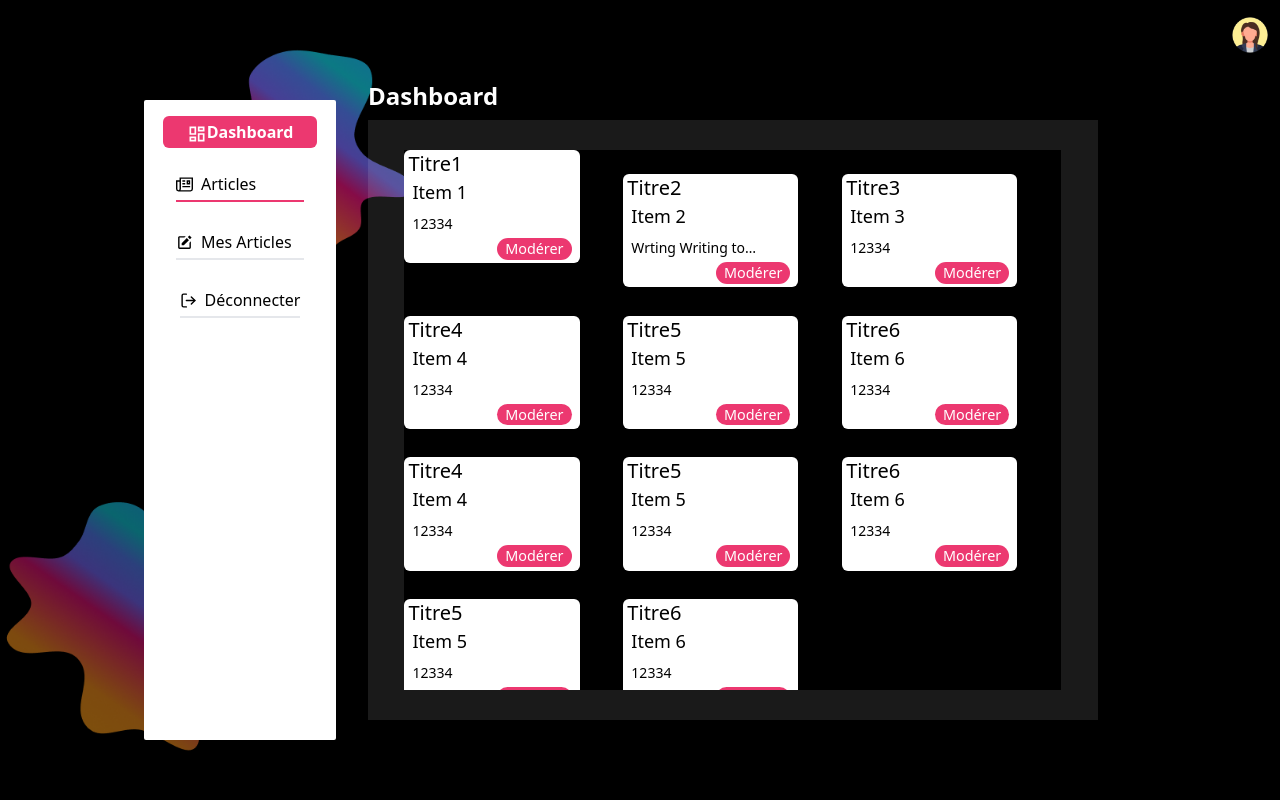
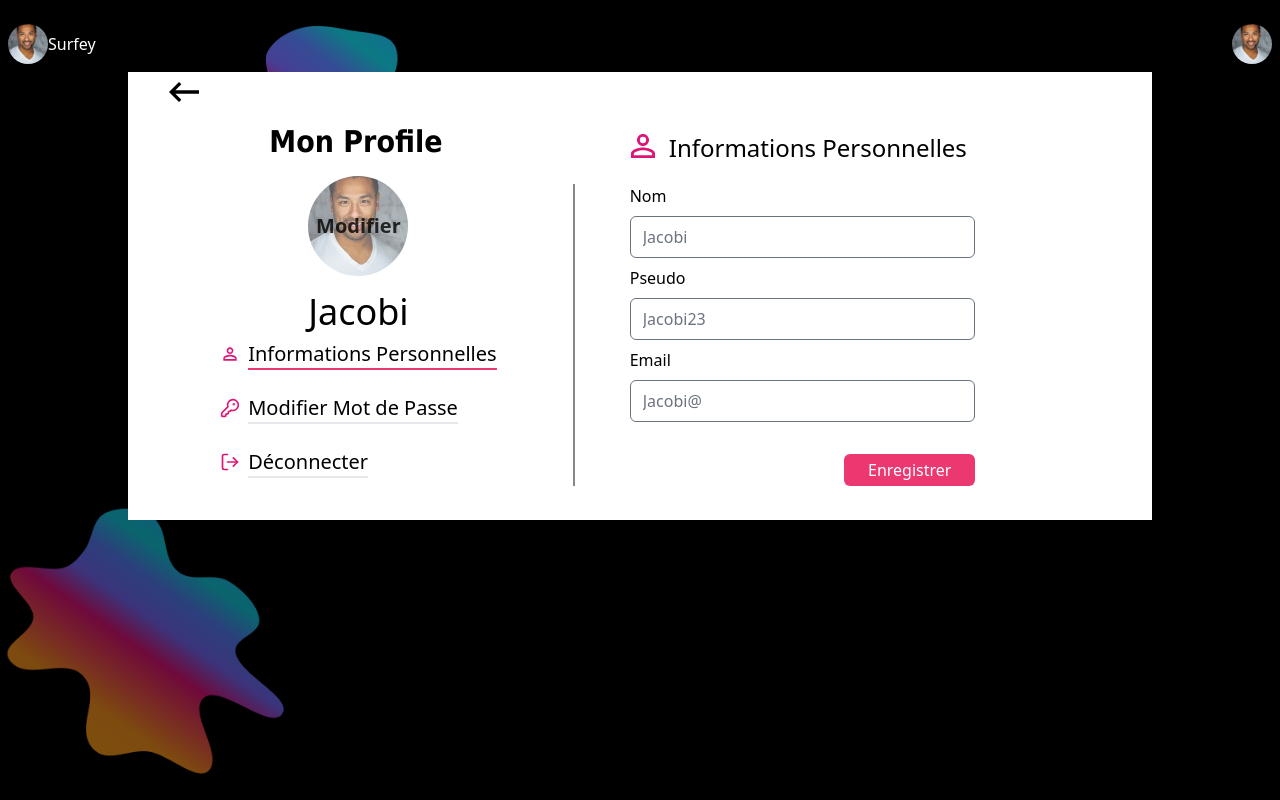
Before and after one commit to TahriSamarIrfane/TP_IGL, a React (Vite) app in the folder TP_IGL_Front-end/: page / in a window 1280 px wide. Built offline with nearby package versions, Linux system fonts and the light colour scheme.

Commit message:
Final Versions

```diff
--- a/TP_IGL_Front-end/src/components/Moderateur.jsx
+++ b/TP_IGL_Front-end/src/components/Moderateur.jsx
@@ -85,7 +85,7 @@ const Moderateur = () =>  {
          </div>
 
           <div className="flex flex-col items-center justify-center bg-opacity-10 max-w-auto h-full w-[95%] mt-11 bg-white">
-          {Article && (<ul className='lg:column-list column-list2 h-[90%] w-[90%] space-y-6 bg-black overflow-auto'>
+          {Article && (<ul className='lg:column-list column-list2 h-[90%] w-[90%] space-y-6  overflow-auto'>
                               {data.map((item) => (
 
                            <li   className='flex flex-col h-[80%] w-[80%] rounded-md bg-white'>
@@ -102,7 +102,7 @@ const Moderateur = () =>  {
 
                                 ))}
                                 </ul>)}
-                    {MesArticles && (<ul className='lg:column-list column-list2 h-[90%] w-[90%] space-y-6 bg-black overflow-auto'>
+                    {MesArticles && (<ul className='lg:column-list column-list2 h-[90%] w-[90%] space-y-6 overflow-auto'>
                               {data.map((item) => (
 
                            <li   className='flex flex-col h-[80%] w-[80%] rounded-md bg-white'>
--- a/TP_IGL_Front-end/src/components/ProfileAdminMod.jsx
+++ b/TP_IGL_Front-end/src/components/ProfileAdminMod.jsx
@@ -37,7 +37,7 @@ const ProfileAdminMod = () => {
         </div>
 
         <div className='flex justify-center w-full '>
-        <div className=' w-[80%] h-[92%] bg-white'>
+        <div className=' w-[80%] h-[98%] bg-white'>
         {/*Go Back Arrow*/}
         <div className='  lg:px-9  '><MdOutlineKeyboardBackspace size={40} /></div>
         {/*My Profile heading*/}
@@ -86,11 +86,11 @@ const ProfileAdminMod = () => {
                </ul>
             </div>
 
-             <div className="vertical-line "></div>
+
 
                 <div className='flex flex-col space-y-2   px-[1%] py-9 w-[55%]' >
 
-                  {ModifierInfo && (<div className='flex flex-col space-y-8  px-[10%] '>
+                  {ModifierInfo && (<div className='flex flex-col border-l-grey border-l-2 space-y-8  px-[10%] '>
                     <div className='flex flex-col space-y-2 justify-start '>
                     <p>Nom</p>
                     <input
@@ -116,7 +116,7 @@ const ProfileAdminMod = () => {
                     </div>
                 </div>
                   )}
-                  {ModifierPwd && (<div className='flex flex-col space-y-8  px-[10%] '>
+                  {ModifierPwd && (<div className='flex flex-col border-l-grey border-l-2 space-y-8  px-[10%] '>
                     <div className='flex flex-col space-y-2 justify-start '>
                     <p>Mot de passe actuel</p>
                     <div className='flex flex-col'>
--- a/TP_IGL_Front-end/src/components/ProfileUser.jsx
+++ b/TP_IGL_Front-end/src/components/ProfileUser.jsx
@@ -39,7 +39,7 @@ const ProfileUser = () => {
         {/*My Profile heading*/}
         <div className='flex justify-center items-center '>
             <div className=' flex flex-row w-[80%]  '>
-                 <p className='lg:px-[6.8%] px-[6.5%] lg:text-3xl  text-xl text-center font-bold ' style={{ fontFamily:'tahoma' }}>Mon Profile</p>
+                 <p className='lg:px-[7%] px-[6.5%] lg:text-3xl  text-xl text-center font-bold ' style={{ fontFamily:'tahoma' }}>Mon Profile</p>
 
                   {ModifierInfo && (<div className='flex flex-row space-x-2 lg:px-[17%] px-[16%] ml- '>
                     <MdOutlinePersonOutline className='mt-1  ' color='DF1477' size={36}/>
@@ -62,7 +62,7 @@ const ProfileUser = () => {
             <div className='flex flex-col justify-center items-center border-r-black border-r-7   px-[1.4%] w-[40%]'>
 
                   <div className='flex p-4 justify-center items-center '>
-                    <img className='opacity-70' style={{borderRadius:'50%', height:'120px',width:'120px',objectFit:'cover'}}  src={avatar} alt='/'/>
+                    <img className='opacity-70 p-2' style={{borderRadius:'50%', height:'120px',width:'120px',objectFit:'cover'}}  src={avatar} alt='/'/>
                         <p className='lg:px-7 font-bold lg:text-xl px-3 text-black text-opacity-80 text-[80%]' style={{position:'absolute'}}>Modifier</p>
                         </div>
                    <p className='lg:text-4xl text-xl'>Jacobi</p>
@@ -83,7 +83,7 @@ const ProfileUser = () => {
             </div>
 
 
-                <div className='flex flex-col space-y-2 border-l-black border-l-4 bg-black  px-[1%] py-9 w-[55%]' >
+                <div className='flex flex-col space-y-2 border-l-grey border-l-2  px-[1%] py-9 w-[55%]' >
 
                   {ModifierInfo && (<div className='flex flex-col space-y-8  px-[10%] '>
                     <div className='flex flex-col space-y-2 justify-start '>
--- a/TP_IGL_Front-end/src/main.jsx
+++ b/TP_IGL_Front-end/src/main.jsx
@@ -9,6 +9,6 @@ import Moderateur from './components/Moderateur.jsx'
 
 ReactDOM.createRoot(document.getElementById('root')).render(
   <React.StrictMode>
-    <Moderateur/>
+    <ProfileAdminMod/>
   </React.StrictMode>,
 )
```
